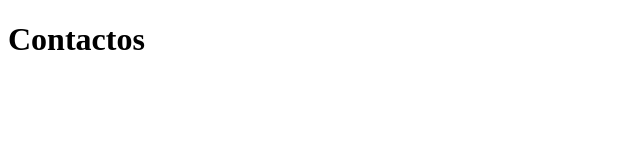
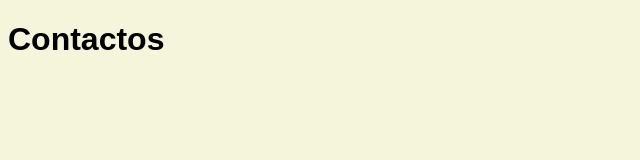
Before and after one commit to nmossos-uniajc-prof/6303a_202601, a plain HTML site: page contactos.html in a window 1280 px wide. Shown: the whole page, without its empty margins (0-640 px from the left). Drawn offline with Linux system fonts and the light colour scheme.

Commit message:
Se agrego el archivo de estilos

```diff
--- a/contactos.html
+++ b/contactos.html
@@ -4,6 +4,7 @@
     <meta charset="UTF-8">
     <meta name="viewport" content="width=device-width, initial-scale=1.0">
     <title>Cotactos</title>
+    <link rel="stylesheet" href="style.css">
 </head>
 <body>
     <h1>Contactos</h1>
--- /dev/null
+++ b/style.css
@@ -0,0 +1,4 @@
+body {
+    font-family: sans-serif;
+    background-color: beige;
+}
```
Also changed, not shown: index.html (+1 -0 lines).
